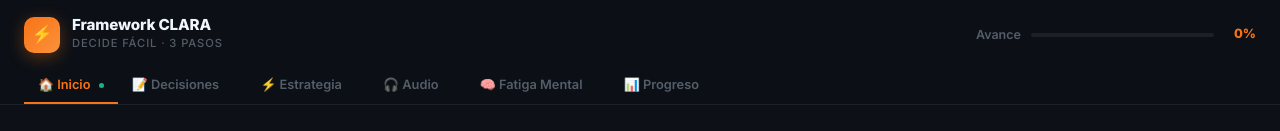
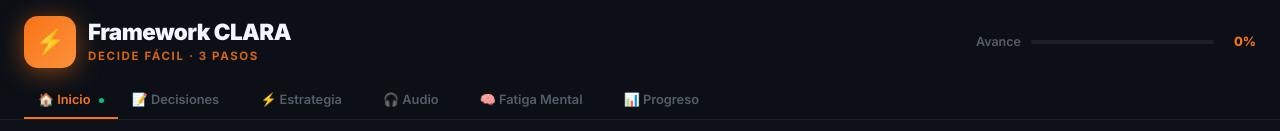
Before and after one commit to crvzar1740/framework-de-decision-rapida-en-3-pasos, a plain HTML site: page index.html in a window 1280 px wide. Shown: the top 131 px of the page. Drawn offline with Linux system fonts and the light colour scheme.

Commit message:
Update brand styles and improve layout in index.html

```diff
--- a/index.html
+++ b/index.html
@@ -60,30 +60,31 @@
   .brand { display: flex; align-items: center; gap: 12px; }
 
   .brand-icon {
-    width: 36px; height: 36px;
+    width: 52px; height: 52px;
     background: linear-gradient(135deg, var(--accent), #fb923c);
-    border-radius: 10px;
+    border-radius: 14px;
     display: flex; align-items: center; justify-content: center;
-    font-size: 17px;
-    box-shadow: 0 4px 16px rgba(249,115,22,0.35);
+    font-size: 24px;
+    box-shadow: 0 4px 24px rgba(249,115,22,0.5);
     flex-shrink: 0;
   }
 
   .brand-name {
-    font-size: 0.95rem;
-    font-weight: 800;
+    font-size: 1.4rem;
+    font-weight: 900;
     color: var(--text);
-    line-height: 1.2;
-    letter-spacing: -0.01em;
+    line-height: 1.15;
+    letter-spacing: -0.025em;
   }
 
   .brand-sub {
-    font-size: 0.7rem;
-    color: var(--text-soft);
-    font-weight: 500;
-    letter-spacing: 0.08em;
+    font-size: 0.72rem;
+    color: var(--accent);
+    font-weight: 700;
+    letter-spacing: 0.14em;
     text-transform: uppercase;
-    margin-top: 1px;
+    margin-top: 2px;
+    opacity: 0.85;
   }
 
   .progress-bar-wrap {
```
